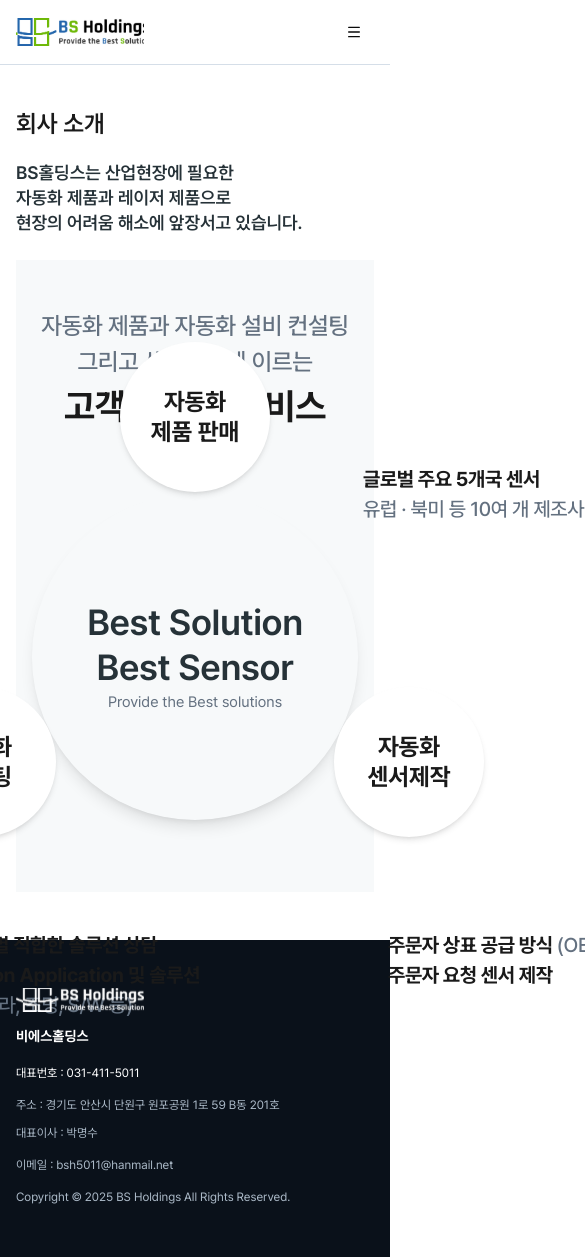
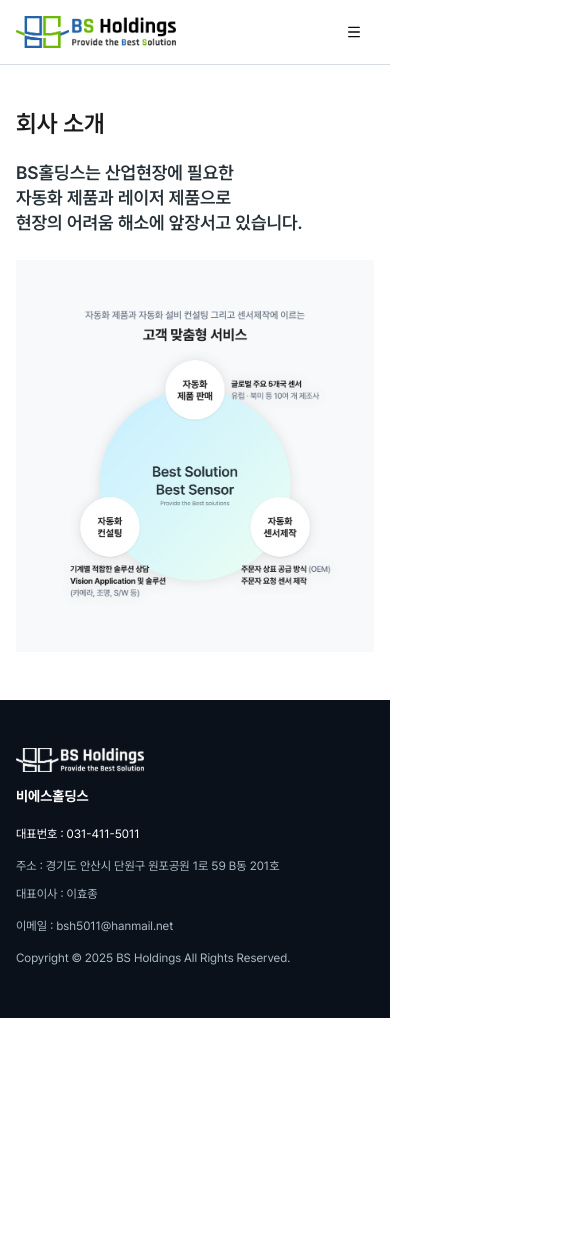
Before and after one commit to Pang-Ho/BSHoldings, a Next.js app: page /company in a window 390 px wide. Shown: the top 1257 px of the page, 585 px wide, since content can reach past the window. After the commit the page ends 1018 px from the top, so only its background shows below. Built offline with nearby package versions, Linux system fonts and the light colour scheme.

Commit message:
Feat : company image, products mobile

```diff
--- a/src/app/company/page.tsx
+++ b/src/app/company/page.tsx
@@ -1,5 +1,6 @@
 'use client';
 
+import Image from 'next/image';
 import { usePathname } from 'next/navigation';
 
 import { Footer } from '@/components/footer';
@@ -24,74 +25,14 @@
             <p className="mb-0">자동화 제품과 레이저 제품으로</p>
             <p>현장의 어려움 해소에 앞장서고 있습니다.</p>
           </div>
-          <div className="bg-[var(--color-grey-50)] flex flex-col gap-3 items-center justify-center pb-12 md:pb-20 lg:pb-[140px] pt-12 md:pt-20 lg:pt-[120px] px-4 md:px-10 lg:px-20 w-full max-w-[900px] self-center">
-            <div className="font-semibold leading-[1.5] text-[var(--color-text-strong)] text-center tracking-[-0.36px]">
-              <p className="font-medium mb-0 text-[#647180] text-[24px]">
-                자동화 제품과 자동화 설비 컨설팅 그리고 센서제작에 이르는
-              </p>
-              <p className="font-bold text-[36px]">고객 맞춤형 서비스</p>
-            </div>
-            <div className="flex items-start justify-center pb-6 md:pb-10 pt-12 md:pt-20 lg:pt-[100px] px-0 w-full max-w-[700px]">
-              <div
-                className="flex flex-col items-center justify-center relative rounded-full shadow-lg w-full max-w-[480px] aspect-square"
-                style={{
-                  backgroundImage:
-                    'linear-gradient(135deg, var(--color-primary-100) 13.229%, var(--color-secondary-50) 100%)',
-                }}
-              >
-                <div className="absolute bg-white flex items-center justify-center left-1/2 rounded-[75px] shadow-md size-[150px] top-[calc(50%-240px)] -translate-x-1/2 -translate-y-1/2">
-                  <div className="font-bold leading-[1.25] text-2xl text-[var(--color-text-strong)] text-center">
-                    <p className="mb-0">자동화</p>
-                    <p>제품 판매</p>
-                  </div>
-                </div>
-                <div className="absolute bg-white flex items-center justify-center left-[calc(50%+214px)] rounded-[75px] shadow-md size-[150px] top-[calc(50%+105px)] -translate-x-1/2 -translate-y-1/2">
-                  <div className="font-bold leading-[1.25] text-2xl text-[var(--color-text-strong)] text-center">
-                    <p className="mb-0">자동화</p>
-                    <p>센서제작</p>
-                  </div>
-                </div>
-                <div className="font-semibold leading-[1.25] text-[36px] text-[var(--color-grey-850)] text-center tracking-[-0.36px]">
-                  <p className="mb-0">Best Solution</p>
-                  <p>Best Sensor</p>
-                </div>
-                <p className="font-normal leading-6 text-[15px] text-[var(--color-text-basic)] whitespace-nowrap">
-                  Provide the Best solutions
-                </p>
-                <div className="absolute bg-white flex items-center justify-center left-[calc(50%-214px)] rounded-[75px] shadow-md size-[150px] top-[calc(50%+105px)] -translate-x-1/2 -translate-y-1/2">
-                  <div className="font-bold leading-[1.25] text-2xl text-[var(--color-text-strong)] text-center">
-                    <p className="mb-0">자동화</p>
-                    <p>컨설팅</p>
-                  </div>
-                </div>
-                <div className="absolute font-medium leading-6 left-[-74px] text-xl text-[var(--color-text-basic)] whitespace-nowrap top-[436px] tracking-[-0.4px] leading-normal">
-                  <p className="font-bold mb-0 text-[var(--color-text-strong)] tracking-[-0.32px]">
-                    기계별 적합한 솔루션 상담
-                  </p>
-                  <p className="font-bold mb-0 text-[var(--color-text-strong)] tracking-[-0.32px]">
-                    Vision Application 및 솔루션
-                  </p>
-                  <p>(카메라, 조명, S/W 등)</p>
-                </div>
-                <div className="absolute font-medium leading-6 left-[356px] text-xl text-[var(--color-text-basic)] whitespace-nowrap top-[436px] tracking-[-0.4px] leading-normal">
-                  <p className="mb-0">
-                    <span className="font-bold text-[var(--color-text-strong)] tracking-[-0.4px]">
-                      주문자 상표 공급 방식
-                    </span>
-                    <span className="font-bold"> </span>(OEM)
-                  </p>
-                  <p className="font-bold text-[var(--color-text-strong)]">
-                    주문자 요청 센서 제작
-                  </p>
-                </div>
-                <div className="absolute font-medium leading-6 left-[331px] text-xl text-[var(--color-text-basic)] whitespace-nowrap top-[-30px] tracking-[-0.4px] leading-normal">
-                  <p className="font-bold mb-0 text-[var(--color-text-strong)]">
-                    글로벌 주요 5개국 센서
-                  </p>
-                  <p>유럽 · 북미 등 10여 개 제조사</p>
-                </div>
-              </div>
-            </div>
+          <div className="w-full max-w-[900px] self-center">
+            <Image
+              src="/images/company.jpg"
+              alt="BS홀딩스 회사 소개"
+              width={900}
+              height={600}
+              className="w-full h-auto object-contain"
+            />
           </div>
         </div>
       </div>
--- a/src/app/layout.tsx
+++ b/src/app/layout.tsx
@@ -12,6 +12,9 @@
 export const metadata: Metadata = {
   title: 'Create Next App',
   description: 'Generated by create next app',
+  other: {
+    'Content-Security-Policy': 'upgrade-insecure-requests',
+  },
 };
 
 export default function RootLayout({
--- a/src/app/products/[[...slug]]/page.tsx
+++ b/src/app/products/[[...slug]]/page.tsx
@@ -234,14 +234,14 @@
       <Header currentPath={pathname} />
 
       <div className="flex flex-col grow items-center w-full pt-16 lg:pt-20">
-        <div className="bg-white flex flex-col items-start px-4 md:px-6 py-12 md:py-16 lg:py-[68px] w-full max-w-[1200px]">
+        <div className="bg-white flex flex-col items-start px-4 md:px-6 py-12 md:py-16 lg:py-[68px] w-full max-w-[1248px]">
           <p className="font-semibold leading-6 text-2xl md:text-3xl lg:text-[36px] text-[var(--color-text-strong)] whitespace-nowrap">
             {pageTitle}
           </p>
           <div className="h-3 w-full" />
 
           {/* 1레벨 탭 */}
-          <div className="flex gap-2 items-center w-full">
+          <div className="flex gap-2 w-full overflow-x-auto overflow-y-hidden h-12 items-start">
             <CustomTabs
               value={selectedCategory.slug}
               onValueChange={() => {}}
@@ -266,10 +266,10 @@
             </CustomTabs>
           </div>
 
-          <div className="h-8 md:h-12 w-full" />
+          <div className="h-4 md:h-12 w-full" />
 
           {/* 2레벨 칩 */}
-          <div className="flex gap-1 md:gap-2 items-start w-full flex-wrap">
+          <div className="flex gap-1 md:gap-2 items-start w-full flex-nowrap overflow-x-auto overflow-y-hidden h-9 md:h-12 items-start ">
             <ChipGroup
               value={selectedSubCategory?.slug || ''}
               onValueChange={(v) => {
@@ -282,7 +282,12 @@
                   key={sub.id}
                   href={`/products/${selectedCategory.slug}/${sub.slug}`}
                 >
-                  <ChipGroupItem value={sub.slug}>{sub.name}</ChipGroupItem>
+                  <ChipGroupItem
+                    value={sub.slug}
+                    className="h-[30px] md:h-[34px] text-sm md:text-base lg:text-lg"
+                  >
+                    {sub.name}
+                  </ChipGroupItem>
                 </Link>
               ))}
             </ChipGroup>
@@ -291,7 +296,7 @@
           <div className="h-5 w-full" />
 
           {/* 제품 그리드 */}
-          <div className="flex flex-wrap gap-4 md:gap-6 items-start w-full justify-center lg:justify-start">
+          <div className="flex flex-wrap gap-4 md:gap-6 items-start w-full justify-start">
             {displayProducts.map((prod) => (
               <div
                 key={prod.id}
--- a/src/components/footer.tsx
+++ b/src/components/footer.tsx
@@ -37,7 +37,7 @@
           </div>
           <div className="flex flex-col md:flex-row gap-2 md:gap-3 items-start md:items-center flex-wrap">
             <p className="font-normal leading-6 text-xs md:text-sm text-[var(--color-grey-400)] whitespace-nowrap">
-              대표이사 : 박명수
+              대표이사 : 이효종
             </p>
             <div className="hidden md:block h-3 relative shrink-0 w-0">
               <div className="absolute inset-[0_-0.5px]">
--- a/src/components/header.tsx
+++ b/src/components/header.tsx
@@ -52,8 +52,8 @@
     >
       <div className="mx-auto flex h-16 max-w-[1200px] items-center justify-between px-4 md:px-6">
         {/* Logo */}
-        <div className="flex h-16 w-32 md:w-40 items-center justify-start">
-          <Link href="/" className="relative h-7 md:h-8 w-32 md:w-40">
+        <div className="flex h-16 w-40 items-center justify-start">
+          <Link href="/" className="relative h-8 w-40">
             <Image
               alt="BS Holdings Logo"
               className={cn(
@@ -190,9 +190,9 @@
             aria-label="메뉴 열기"
           >
             {isMobileMenuOpen ? (
-              <X className="h-6 w-6" />
+              <X className={`h-6 w-6 ${isTransparent ? 'text-white' : ''}`} />
             ) : (
-              <Menu className="h-6 w-6" />
+              <Menu className={`h-6 w-6 ${isTransparent ? 'text-white' : ''}`} />
             )}
           </Button>
         </div>
--- a/src/components/ui/chip.tsx
+++ b/src/components/ui/chip.tsx
@@ -75,11 +75,7 @@
     ref,
   ) => {
     return (
-      <div
-        ref={ref}
-        className={cn('flex flex-wrap gap-2', className)}
-        {...props}
-      >
+      <div ref={ref} className={cn('flex gap-2', className)} {...props}>
         {React.Children.map(children, (child) => {
           if (React.isValidElement(child) && child.type === ChipGroupItem) {
             const childProps = child.props as ChipGroupItemProps;
```
Also changed, not shown: src/app/page.tsx (+33 -32 lines), public/images/company.jpg (added).
